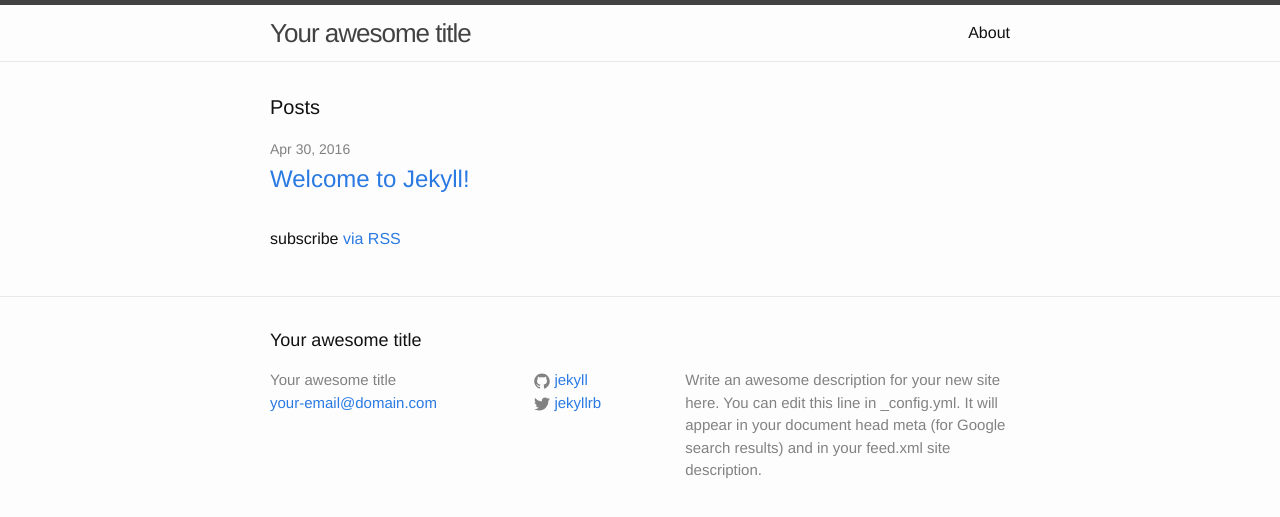
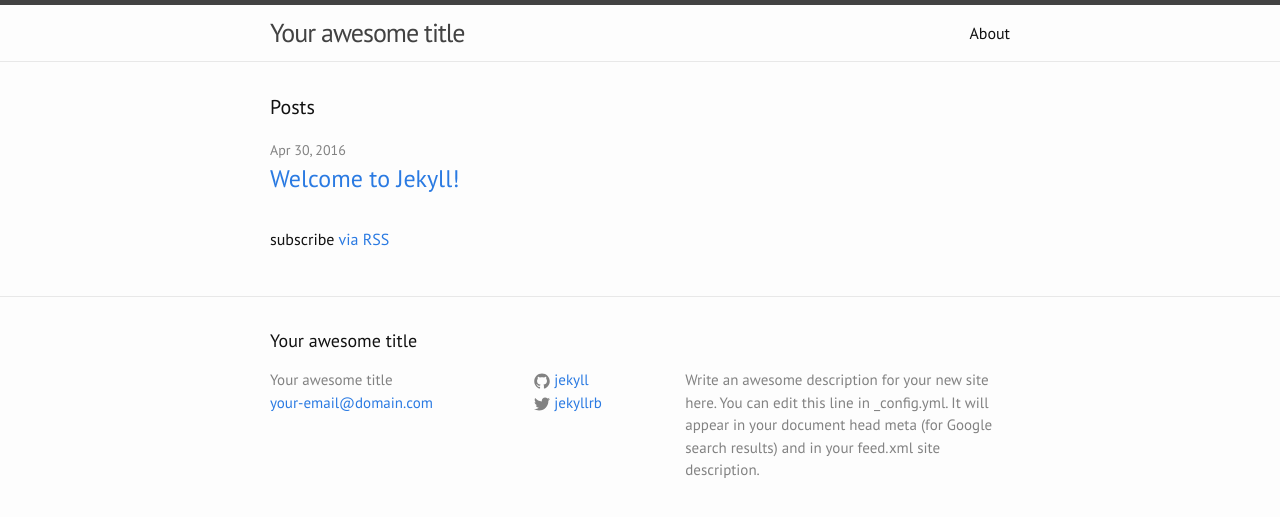
Before and after one commit to jbrunton/jbrunton.com, a Jekyll site: the page built from index.html, in a window 1280 px wide. Shown: the top 517 px of the page. Built offline with Jekyll 4.4.1, drawn with Linux system fonts in a browser that asks for light colours; nearby versions of some CDN libraries.

Commit message:
update font family

```diff
--- a/_includes/head.html
+++ b/_includes/head.html
@@ -6,6 +6,11 @@
   <title>{% if page.title %}{{ page.title | escape }}{% else %}{{ site.title | escape }}{% endif %}</title>
   <meta name="description" content="{% if page.excerpt %}{{ page.excerpt | strip_html | strip_newlines | truncate: 160 }}{% else %}{{ site.description }}{% endif %}">
 
+  <link href='https://fonts.googleapis.com/css?family=PT+Sans:400,700,400italic,700italic' rel='stylesheet' type='text/css'>
+  <link href='https://fonts.googleapis.com/css?family=Source+Sans+Pro:400,700,200,300' rel='stylesheet' type='text/css'>
+  <link href='https://fonts.googleapis.com/css?family=Josefin+Sans:400,600,700,300' rel='stylesheet' type='text/css'>
+  <link href="https://maxcdn.bootstrapcdn.com/font-awesome/4.5.0/css/font-awesome.min.css" rel="stylesheet">
+
   <link rel="stylesheet" href="{{ "/css/main.css" | prepend: site.baseurl }}">
   <link rel="canonical" href="{{ page.url | replace:'index.html','' | prepend: site.baseurl | prepend: site.url }}">
   <link rel="alternate" type="application/rss+xml" title="{{ site.title }}" href="{{ "/feed.xml" | prepend: site.baseurl | prepend: site.url }}">
--- a/css/main.scss
+++ b/css/main.scss
@@ -6,7 +6,7 @@
 
 
 // Our variables
-$base-font-family: "Helvetica Neue", Helvetica, Arial, sans-serif;
+$base-font-family: "PT Sans", Helvetica, Arial, sans-serif;
 $base-font-size:   16px;
 $base-font-weight: 400;
 $small-font-size:  $base-font-size * 0.875;
```
